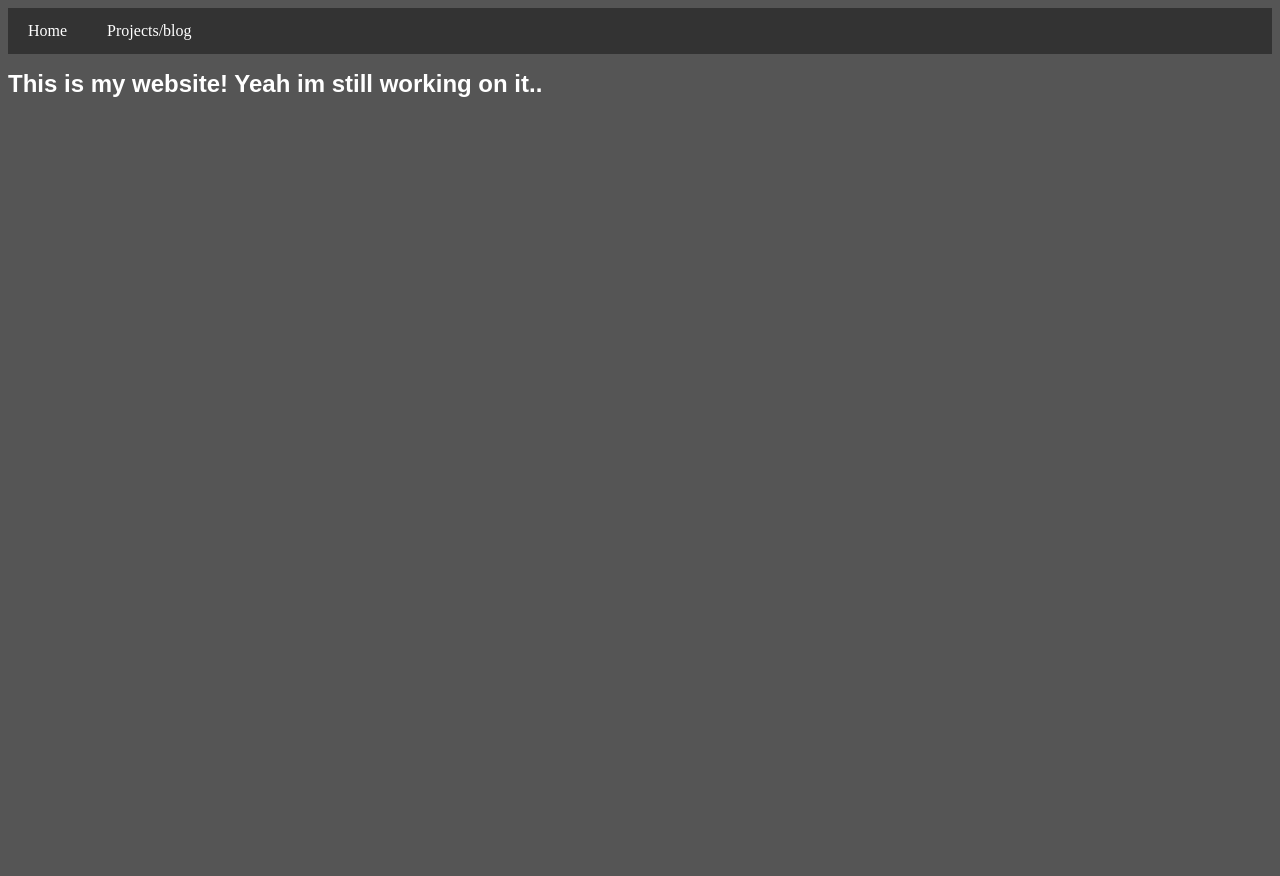
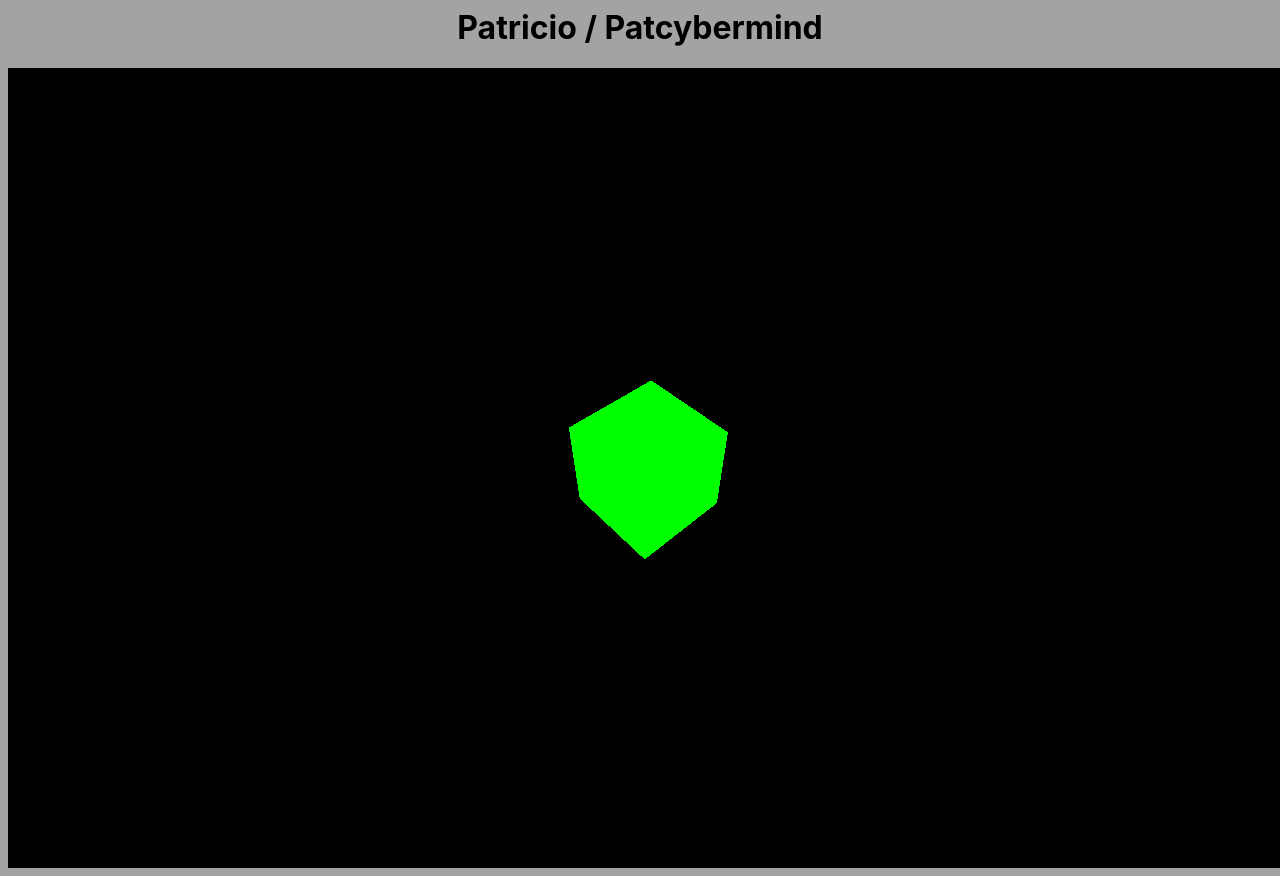
Before and after one commit to Patcybermind/flaskwebsite, a Flask app: page / in a window 1280 px wide. Before the commit the page ends 97 px from the top, so only its background shows below. Run offline with Flask 3, Linux system fonts and the light colour scheme.

Commit message:
it now has a cube

```diff
--- a/static/css/index.css
+++ b/static/css/index.css
@@ -1,6 +1,8 @@
 :root {
-    --main-bg-color: #555555;
+    --main-bg-color: #a3a3a3;
     --main-text-color: white;
+    --titles-font-family: -apple-system, BlinkMacSystemFont, segoe ui, Roboto, Oxygen, Ubuntu, Cantarell, open sans, helvetica neue, sans-serif;;
+    --main-text-font-family: -apple-system, BlinkMacSystemFont, segoe ui, Roboto, Oxygen, Ubuntu, Cantarell, open sans, helvetica neue, sans-serif;;
   }
   body {
     background-color: var(--main-bg-color);
@@ -9,7 +11,7 @@
   .main-text {
     color: var(--main-text-color);
     font-size: 2vw; /* Adjust this value as needed */
-    font-family: Arial, sans-serif;
+    font-family: var(--main-text-font-family);
   }
   @media (max-width: 600px) {
     .main-text {
@@ -22,3 +24,9 @@
       font-size: 24px; /* Maximum font size */
     }
   }
+
+
+  .titles {
+    color:black;
+    font-family: var(--titles-font-family);
+  }
--- /dev/null
+++ b/static/js/animation.js
@@ -0,0 +1,27 @@
+// Set up the scene, camera, and renderer
+var scene = new THREE.Scene();
+var camera = new THREE.PerspectiveCamera(75, window.innerWidth/window.innerHeight, 0.1, 1000);
+var renderer = new THREE.WebGLRenderer();
+renderer.setSize(window.innerWidth, window.innerHeight);
+document.getElementById('threejs-canvas').appendChild(renderer.domElement);
+
+// Create a cube
+var geometry = new THREE.BoxGeometry();
+var material = new THREE.MeshBasicMaterial({ color: 0x00ff00 });
+var cube = new THREE.Mesh(geometry, material);
+scene.add(cube);
+
+camera.position.z = 5;
+
+// Animation function
+function animate() {
+    requestAnimationFrame(animate);
+
+    // Rotate the cube
+    cube.rotation.x += 0.01;
+    cube.rotation.y += 0.01;
+
+    renderer.render(scene, camera);
+}
+
+animate();
--- a/templates/index.html
+++ b/templates/index.html
@@ -2,32 +2,17 @@
 <head>
 <link rel="stylesheet" href="{{ url_for('static', filename='css/index.css') }}">
 <title>Patcybermind's website!</title>
-<style>
-  .navbar {
-    background-color: #333;
-    overflow: hidden;
+<script src="https://cdnjs.cloudflare.com/ajax/libs/three.js/r128/three.min.js"></script>
+<script src="{{ url_for('static', filename='js/animation.js') }}"></script>
 
-  }
-  .navbar a {
-    float: left;
-    display: block;
-    color: white;
-    text-align: center;
-    padding: 14px 20px;
-    text-decoration: none;
-
-  }
-  .navbar a:hover {
-    background-color: #ddd;
-    color: black;
-  }
-</style>
 </head>
 <body>
-<div class="navbar">
-  <a href="{{ url_for('index') }}">Home</a>
-  <a href="{{ url_for('index') }}">Projects/blog</a>
-</div>
-<h1 class="main-text">This is my website! Yeah im still working on it..</h1>
+
+<h1 class="titles" style="text-align: center;">
+    Patricio / Patcybermind
+</h1>
+<!-- Div to hold the Three.js scene -->
+<div id="threejs-canvas"></div>
+<script src="{{ url_for('static', filename='js/animation.js') }}"></script>
 </body>
 </html>
```
